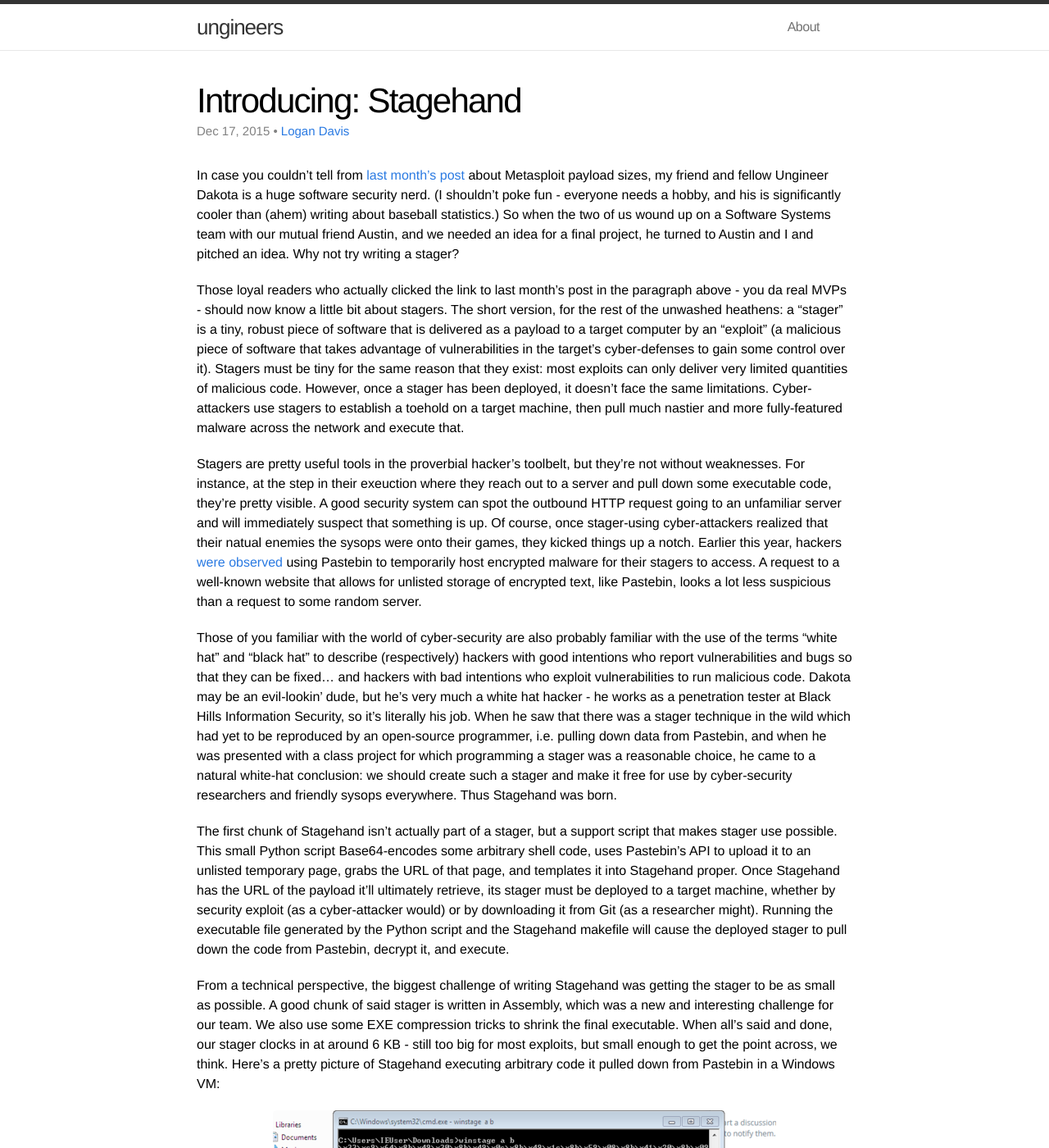
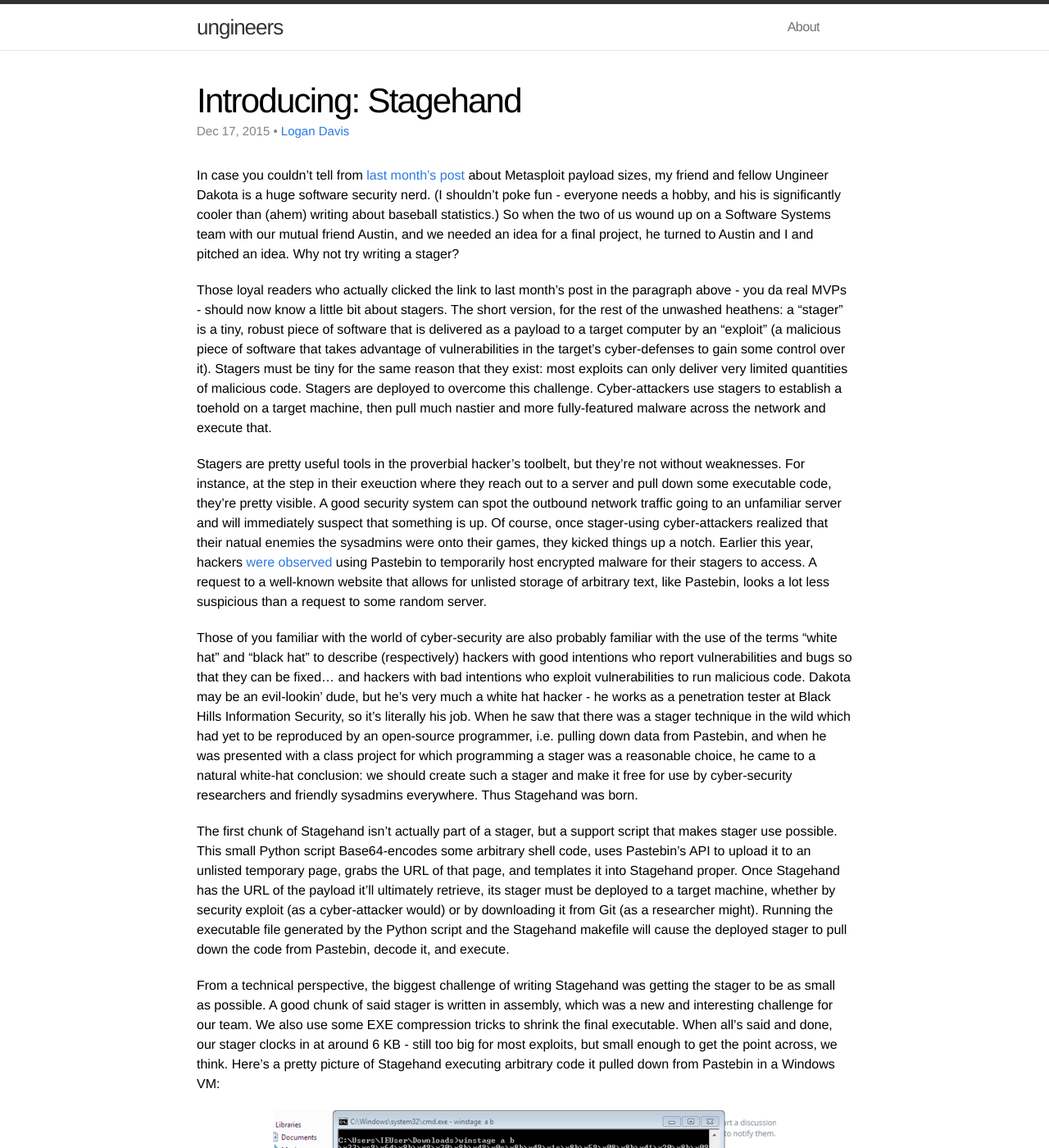
Before and after one commit to DakotaNelson/blog, a Jekyll site: the page built from _posts/2015-12-17-stagehand.markdown, in a window 1280 px wide and 1400 px high. Shown: the whole window at 82% size. Built offline with Jekyll 4.4.1, drawn with Linux system fonts in a browser that asks for light colours; nearby versions of some CDN libraries; comment, search, counter and statistics services are not loaded.

Commit message:
minor edits

```diff
--- a/_posts/2015-12-17-stagehand.markdown
+++ b/_posts/2015-12-17-stagehand.markdown
@@ -3,7 +3,7 @@ layout: post
 title: "Introducing: Stagehand"
 date: 2015-12-17 12:00
 authors: [logan]
-description: For a course in Software Systems at Olin College of Engineering, we created Stagehand, a stager written in C and Assembly. Stagehand is the first open-source stager to use a third-party site (i.e. Pastebin) as a repository for an encrypted payload of malware.
+description: For a course in Software Systems at Olin College of Engineering, we created Stagehand, a stager written in C and Assembly. Stagehand is the first open-source stager to use a third-party site (i.e. Pastebin) as a repository for a payload of malware.
 tags: [security, cybersecurity, stager, stagehand]
 ---
 
@@ -11,15 +11,15 @@ tags: [security, cybersecurity, stager, stagehand]
 
 In case you couldn't tell from [last month's post](http://ungineers.com/2015/11/28/metasploit-exploit-payload-sizes.html) about Metasploit payload sizes, my friend and fellow Ungineer Dakota is a huge software security nerd. (I shouldn't poke fun - everyone needs a hobby, and his is significantly cooler than (ahem) writing about baseball statistics.) So when the two of us wound up on a Software Systems team with our mutual friend Austin, and we needed an idea for a final project, he turned to Austin and I and pitched an idea. Why not try writing a stager?
 
-Those loyal readers who actually clicked the link to last month's post in the paragraph above - you da real MVPs - should now know a little bit about stagers. The short version, for the rest of the unwashed heathens: a "stager" is a tiny, robust piece of software that is delivered as a payload to a target computer by an "exploit" (a malicious piece of software that takes advantage of vulnerabilities in the target's cyber-defenses to gain some control over it). Stagers must be tiny for the same reason that they exist: most exploits can only deliver very limited quantities of malicious code. However, once a stager has been deployed, it doesn't face the same limitations. Cyber-attackers use stagers to establish a toehold on a target machine, then pull much nastier and more fully-featured malware across the network and execute that.
+Those loyal readers who actually clicked the link to last month's post in the paragraph above - you da real MVPs - should now know a little bit about stagers. The short version, for the rest of the unwashed heathens: a "stager" is a tiny, robust piece of software that is delivered as a payload to a target computer by an "exploit" (a malicious piece of software that takes advantage of vulnerabilities in the target's cyber-defenses to gain some control over it). Stagers must be tiny for the same reason that they exist: most exploits can only deliver very limited quantities of malicious code. Stagers are deployed to overcome this challenge. Cyber-attackers use stagers to establish a toehold on a target machine, then pull much nastier and more fully-featured malware across the network and execute that.
 
-Stagers are pretty useful tools in the proverbial hacker's toolbelt, but they're not without weaknesses. For instance, at the step in their exeuction where they reach out to a server and pull down some executable code, they're pretty visible. A good security system can spot the outbound HTTP request going to an unfamiliar server and will immediately suspect that something is up. Of course, once stager-using cyber-attackers realized that their natual enemies the sysops were onto their games, they kicked things up a notch. Earlier this year, hackers [were observed](https://securelist.com/blog/research/69490/dont-feel-left-out-ransomware-for-it-security-enthusiasts/) using Pastebin to temporarily host encrypted malware for their stagers to access. A request to a well-known website that allows for unlisted storage of encrypted text, like Pastebin, looks a lot less suspicious than a request to some random server.
+Stagers are pretty useful tools in the proverbial hacker's toolbelt, but they're not without weaknesses. For instance, at the step in their exeuction where they reach out to a server and pull down some executable code, they're pretty visible. A good security system can spot the outbound network traffic going to an unfamiliar server and will immediately suspect that something is up. Of course, once stager-using cyber-attackers realized that their natual enemies the sysadmins were onto their games, they kicked things up a notch. Earlier this year, hackers [were observed](https://securelist.com/blog/research/69490/dont-feel-left-out-ransomware-for-it-security-enthusiasts/) using Pastebin to temporarily host encrypted malware for their stagers to access. A request to a well-known website that allows for unlisted storage of arbitrary text, like Pastebin, looks a lot less suspicious than a request to some random server.
 
-Those of you familiar with the world of cyber-security are also probably familiar with the use of the terms "white hat" and "black hat" to describe (respectively) hackers with good intentions who report vulnerabilities and bugs so that they can be fixed... and hackers with bad intentions who exploit vulnerabilities to run malicious code. Dakota may be an evil-lookin' dude, but he's very much a white hat hacker - he works as a penetration tester at Black Hills Information Security, so it's literally his job. When he saw that there was a stager technique in the wild which had yet to be reproduced by an open-source programmer, i.e. pulling down data from Pastebin, and when he was presented with a class project for which programming a stager was a reasonable choice, he came to a natural white-hat conclusion: we should create such a stager and make it free for use by cyber-security researchers and friendly sysops everywhere. Thus Stagehand was born.
+Those of you familiar with the world of cyber-security are also probably familiar with the use of the terms "white hat" and "black hat" to describe (respectively) hackers with good intentions who report vulnerabilities and bugs so that they can be fixed... and hackers with bad intentions who exploit vulnerabilities to run malicious code. Dakota may be an evil-lookin' dude, but he's very much a white hat hacker - he works as a penetration tester at Black Hills Information Security, so it's literally his job. When he saw that there was a stager technique in the wild which had yet to be reproduced by an open-source programmer, i.e. pulling down data from Pastebin, and when he was presented with a class project for which programming a stager was a reasonable choice, he came to a natural white-hat conclusion: we should create such a stager and make it free for use by cyber-security researchers and friendly sysadmins everywhere. Thus Stagehand was born.
 
-The first chunk of Stagehand isn't actually part of a stager, but a support script that makes stager use possible. This small Python script Base64-encodes some arbitrary shell code, uses Pastebin's API to upload it to an unlisted temporary page, grabs the URL of that page, and templates it into Stagehand proper. Once Stagehand has the URL of the payload it'll ultimately retrieve, its stager must be deployed to a target machine, whether by security exploit (as a cyber-attacker would) or by downloading it from Git (as a researcher might). Running the executable file generated by the Python script and the Stagehand makefile will cause the deployed stager to pull down the code from Pastebin, decrypt it, and execute.
+The first chunk of Stagehand isn't actually part of a stager, but a support script that makes stager use possible. This small Python script Base64-encodes some arbitrary shell code, uses Pastebin's API to upload it to an unlisted temporary page, grabs the URL of that page, and templates it into Stagehand proper. Once Stagehand has the URL of the payload it'll ultimately retrieve, its stager must be deployed to a target machine, whether by security exploit (as a cyber-attacker would) or by downloading it from Git (as a researcher might). Running the executable file generated by the Python script and the Stagehand makefile will cause the deployed stager to pull down the code from Pastebin, decode it, and execute.
 
-From a technical perspective, the biggest challenge of writing Stagehand was getting the stager to be as small as possible. A good chunk of said stager is written in Assembly, which was a new and interesting challenge for our team. We also use some EXE compression tricks to shrink the final executable. When all's said and done, our stager clocks in at around 6 KB - still too big for most exploits, but small enough to get the point across, we think. Here's a pretty picture of Stagehand executing arbitrary code it pulled down from Pastebin in a Windows VM:
+From a technical perspective, the biggest challenge of writing Stagehand was getting the stager to be as small as possible. A good chunk of said stager is written in assembly, which was a new and interesting challenge for our team. We also use some EXE compression tricks to shrink the final executable. When all's said and done, our stager clocks in at around 6 KB - still too big for most exploits, but small enough to get the point across, we think. Here's a pretty picture of Stagehand executing arbitrary code it pulled down from Pastebin in a Windows VM:
 
 {:.center}
 ![Stagehand Running In A Windows VM]({{site.url}}/assets/stagehand.png){: .image }
```
